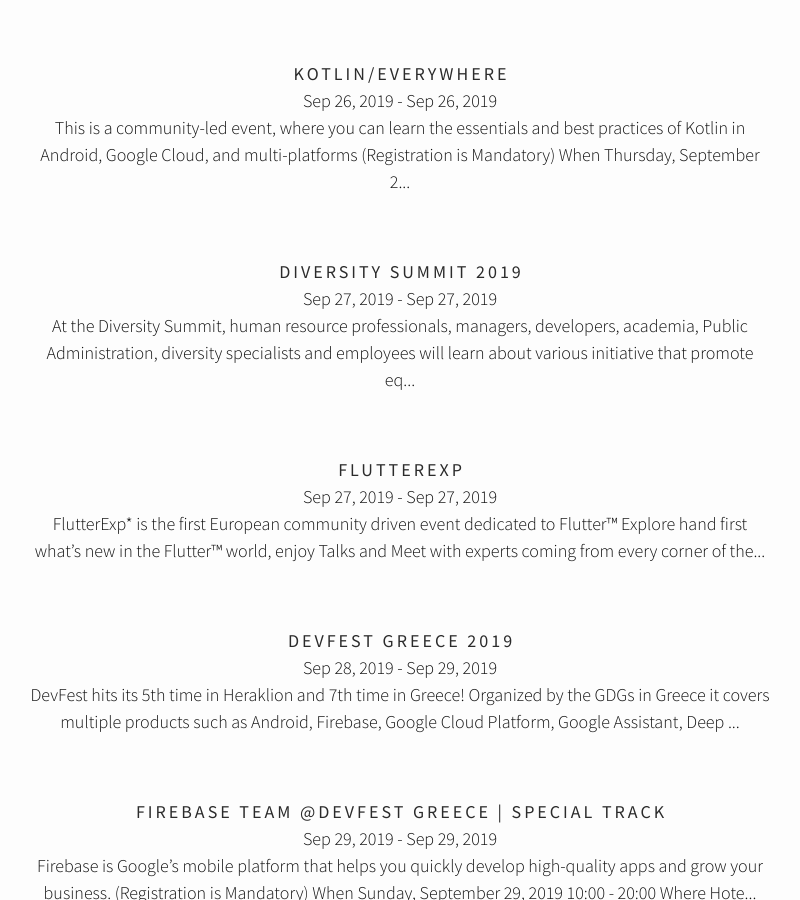
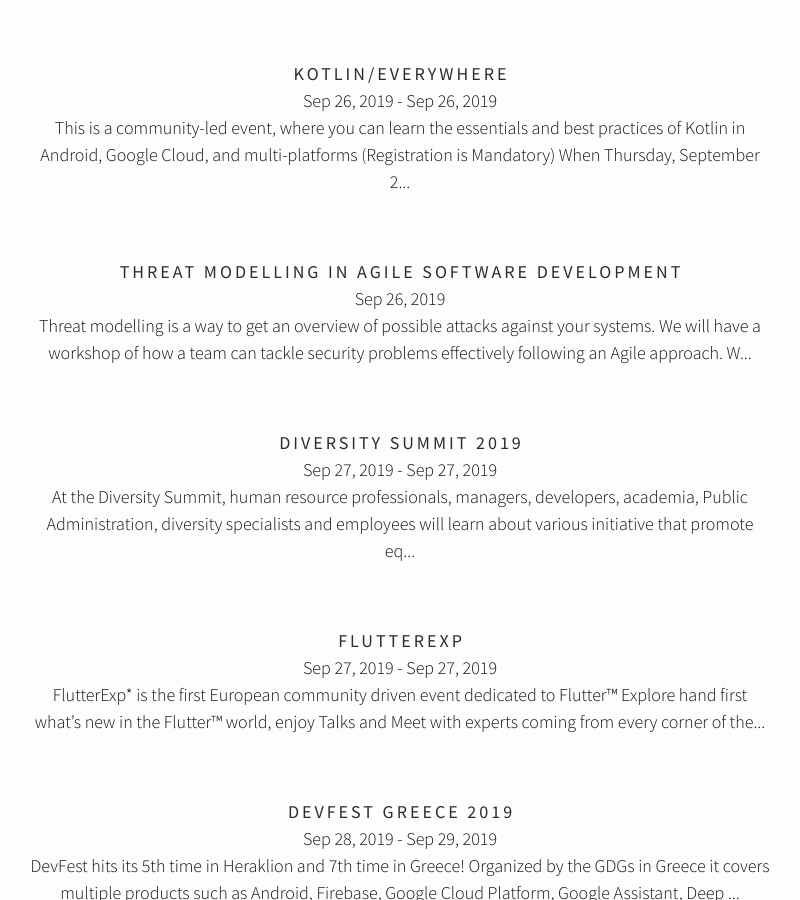
Before and after one commit to irinikp/cretan-dev, a Jekyll site: the page built from index.html, in a window 1280 px wide and 900 px high, scrolled down 446 px. Shown: the whole window, without its empty margins (240-1040 px from the left). Built offline with Jekyll 4.4.1, drawn with Linux system fonts in a browser that asks for light colours; nearby versions of some CDN libraries; the list of posts is cut into pages by our own code.

Commit message:
Add Threat Modelling event

```diff
--- a/_events/open-coffee-10th.markdown
+++ b/_events/open-coffee-10th.markdown
@@ -2,7 +2,7 @@
 layout: post
 title: "10th Open Coffee Heraklion"
 date1: 2019-09-20 18:00:00 +0200
-future_date: 20190420
+future_date: 20190921
 ---
 
 Talks from:
@@ -12,7 +12,7 @@
 
 ## When
 
-Saturday, April 20, 2019 18:00
+Saturday, September 21, 2019 18:00 - 23:00
 
 ## Where
 
--- /dev/null
+++ b/_events/threat-modelling-agile.markdown
@@ -0,0 +1,20 @@
+---
+layout: post
+title: "Threat Modelling in Agile Software Development"
+date1: 2019-09-26 20:00:00 +0200
+future_date: 20190926
+---
+
+Threat modelling is a way to get an overview of possible attacks against your systems.
+We will have a workshop of how a team can tackle security problems effectively following an Agile approach.
+
+## When
+Thursday, September 26, 2019 20:00 - 22:00
+
+## Where
+Office12, Michail Iliadi 12, Heraklion
+
+## Links
+[www.meetup.com/Heraklion-Software-Craftsmanship-Community/events/](https://www.meetup.com/Heraklion-Software-Craftsmanship-Community/events/260876620/){:target="_blank"}
+
+---
```
